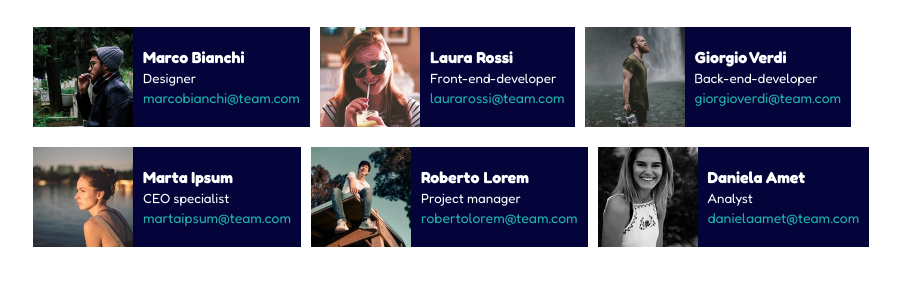
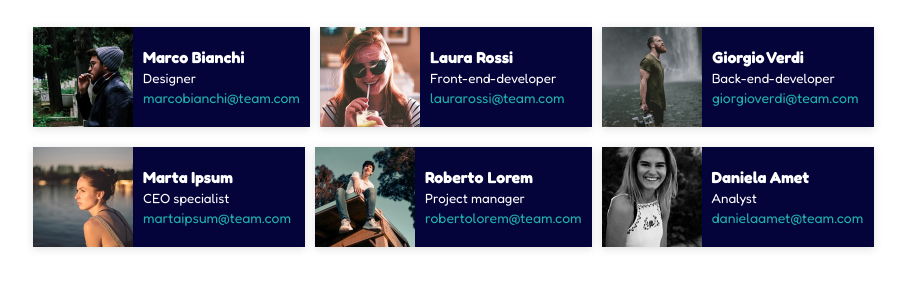
Before and after one commit to Nembo93/html-css-float-cards, a plain HTML site: page index.html in a window 1280 px wide. Shown: the part 132-420 px from the top of the page, without its empty margins (167-1073 px from the left). Drawn offline with Linux system fonts and the light colour scheme.

Commit message:
Aggiunto box shadow e standardizzate dimensioni cars: finito

```diff
--- a/css/index.css
+++ b/css/index.css
@@ -45,11 +45,13 @@ p{
 
 /* contenitore dellA */
 .box_card{
+    min-width: 272px;
     color: white;
     background-color: rgb(4, 4, 59);
     float: left;
     margin-left: 10px;
     margin-bottom: 20px;
+    box-shadow: rgba(99, 99, 99, 0.2) 0px 2px 8px 0px;
 }
 
 .card_img{
```
Also changed, not shown: index.html (+0 -11 lines).
